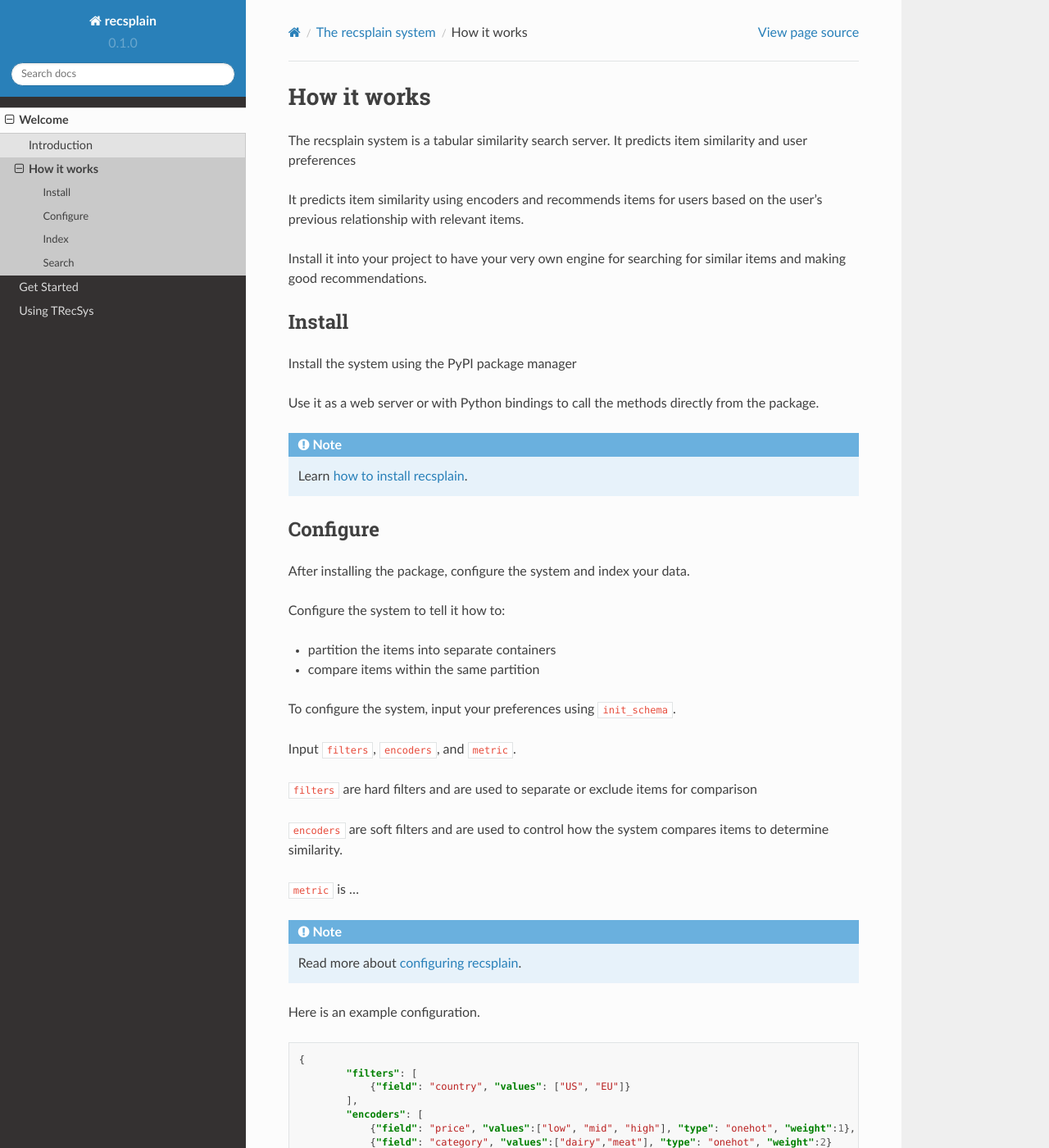
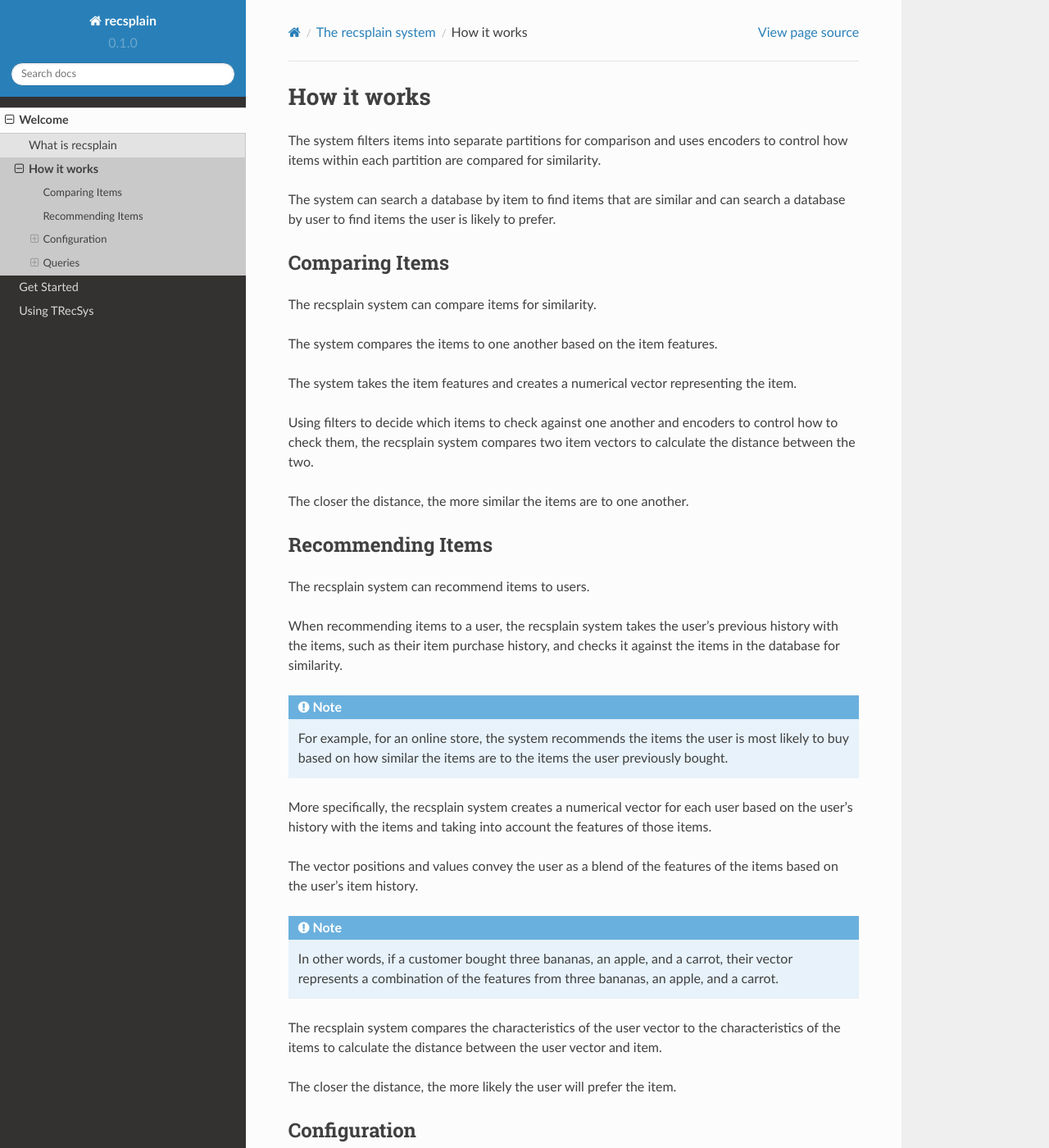
Before and after one commit to argmaxml/recsplain, a Sphinx documentation site: the page built from docs/source/how-it-works.rst, in a window 1280 px wide and 1400 px high. Shown: the whole window at 82% size. Built offline with Sphinx 7.4.7 and the Read the Docs theme 2.0.0, drawn with Linux system fonts in a browser that asks for light colours; some of the changed text lies outside the part shown.

Commit message:
working on docs in welcome section

```diff
--- a/docs/source/how-it-works.rst
+++ b/docs/source/how-it-works.rst
@@ -1,61 +1,93 @@
 How it works
 ================
 
-The recsplain system is a tabular similarity search server. It predicts item similarity and user preferences
+The system filters items into separate partitions for comparison and uses encoders to control how items within each partition are compared for similarity.
 
-It predicts item similarity using encoders and recommends items for users based on the user's previous relationship with relevant items.
+The system can search a database by item to find items that are similar and can search a database by user to find items the user is likely to prefer.
 
-Install it into your project to have your very own engine for searching for similar items and making good recommendations.
+Comparing Items
+-------------------
+
+The recsplain system can compare items for similarity.
+
+The system compares the items to one another based on the item features.
+
+The system takes the item features and creates a numerical vector representing the item.
+
+Using filters to decide which items to check against one another and encoders to control how to check them, the recsplain system compares two item vectors to calculate the distance between the two.
+
+The closer the distance, the more similar the items are to one another.
+
+Recommending Items
+-------------------
+
+The recsplain system can recommend items to users.
+
+When recommending items to a user, the recsplain system takes the user's previous history with the items, such as their item purchase history, and checks it against the items in the database for similarity.
+
+.. note::
+   For example, for an online store, the system recommends the items the user is most likely to buy based on how similar the items are to the items the user previously bought.
+
+More specifically, the recsplain system creates a numerical vector for each user based on the user's history with the items and taking into account the features of those items.
+
+The vector positions and values convey the user as a blend of the features of the items based on the user's item history.
+
+.. note::
+   In other words, if a customer bought three bananas, an apple, and a carrot, their vector represents a combination of the features from three bananas, an apple, and a carrot.
+
+The recsplain system compares the characteristics of the user vector to the characteristics of the items to calculate the distance between the user vector and item.
+
+The closer the distance, the more likely the user will prefer the item.
+
+Configuration
+---------------
+
+Filters
+****************
+
+Encoders
+****************
+-List of them
+-Weight
+
+Metric
+****************
+
+Partitions
+****************
 
 
-Install
---------------
+Vector Size
+****************
+- Adds an extra for each
 
-Install the system using the PyPI package manager
+Feature Sizes
+****************
+- Adds an extra for each
 
-Use it as a web server or with Python bindings to call the methods directly from the package.
+Total Items
+****************
 
-.. note::
-   Learn :doc:`how to install recsplain<installation>`.
+Queries
+----------
+
+K
+****************
+
+Data
+****************
+
+Item History
+****************
 
 
-Configure
---------------
+Explain
+****************
 
-After installing the package, configure the system and index your data.
 
-Configure the system to tell it how to:
+Ids
+****************
 
-- partition the items into separate containers
-- compare items within the same partition
 
-To configure the system, input your preferences using ``init_schema``.
-
-Input ``filters``, ``encoders``, and ``metric``.
-
-``filters`` are hard filters and are used to separate or exclude items for comparison
-
-``encoders`` are soft filters and are used to control how the system compares items to determine similarity.
-
-``metric`` is . . .
-
-.. note::
-    Read more about :doc:`configuring recsplain<configuration>`.
-
-Here is an example configuration.
-
-.. literalinclude:: init_schema_example.json
-  :language: JSON
-
-.. note::
-    The example is what you send in a POST body to the `init_schema` server route or pass as an argument to the `init_schema` method.
-
-Index
----------------
-
-Add items from your database to the recsplain system.
-
-Search
----------------
-
-Search your items and recommend items to users.
+Distances
+****************
--- a/docs/source/introduction.rst
+++ /dev/null
@@ -1,99 +0,0 @@
-Introduction
-====================================
-
-You can:
-
-- customize the filters, encoders, and user encoders for the similarity search server.
-- index a list of items based on feature values
-- search by item to get the other items most similar to it
-- save your custom similarity search models to disk
-- load your custom similarity search models from disk
-
-The recsplain system comes with a variety of encoders
-
-For instance, taking the food example, the recsplain system can take a student's profile of nut allergies and snack order history of ordering
-sweet fruits and see that the student is more likely to eat healthy if presented with sweet fruits instead of other foods and that the student
-should be recommended foods with nuts.
-
-To understand a user's profile previous relationship with the item, the recsplain system creates a vector for each user based on the
-user's profile and history with the items.
-
-Each user vector is a numerical vector where the vector positions and values in an n-dimensional space convey the user's profile and relationship history with the items.
-
-The vector is used to compare the user to items by looking for the distance between the user vector and item.
-
-The closer the distance, the more likely the user will prefer the item.
-
-Taking the snacks example, if a student has a profile of nut allergies and previously ordered a banana three times, an apple one time, and never ordered carrots,
-the recsplain system creates a vector representation of that user based on their allergies and order history.
-
-.. note::
-   One way to think about it is that the user vector is a nut allergy, three bananas, and one apple.
-
-The recsplain system compares the characteristics of the user vector to the characteristics of the items to calculate the distance.
-
-
-Filters
---------------------
-
-HARD FILTERS. USUALLY BY GEO OR LANGUAGE
-
-What they are
-Why use them
-How to use them
-Examples
-
-Encoders
-------------------
-
-What they are
-Why use them
-How to use them
-Examples
-
-User Encoders
-------------------
-
-What they are
-Why use them
-How to use them
-Examples
-
-Index Values
-------------------
-
-each item should be a dict mapping an item feature to its value.
-
-What does it mean to index values (what are the values)
-Why do it
-How to do it
-Examples
-
-Query
-----------------
-
-Gets a single item and returns its k nearest neighbors.
-What does it mean to save to disk
-When do it
-Why do it
-How to do it
-
-
-Save Model
-----------------
-
-Save your custom similarity search models to disk.
-What does it mean to save to disk
-When do it
-Why do it
-How to do it
-
-Load Model
------------------
-
-Load your custom similarity search models from disk.
-
-What does it mean to load from disk (where does it load to)
-When do it
-Why do it
-How to do it
--- /dev/null
+++ b/docs/source/what-is-recsplain.rst
@@ -0,0 +1,48 @@
+What is recsplain
+=====================
+
+The recsplain system is a tabular similarity search server. It predicts item similarity and user preferences.
+
+The system checks for similarity using filters and encoders.
+
+Recommendations that increase conversions
+-------------------------------------------
+Use the system to compare and recommend items.
+
+- search by item to find similar items in your database based on item features.
+- recommend items to users based on how items compare to a user's purchase history.
+
+One common application of recsplain is in online stores. The recsplain system helps online stores recommend products to customers based on items the customer already bought from the store.
+
+.. note::
+   The recommendation system is not limited to just online stores. The applications are virtually endless.
+
+Create your own
+-------------------------------------------
+Use recsplain to create your very own recommendation engine.
+
+It is easy to install and to customize to suit your needs.
+
+Configure the system to make recommendations based on your needs by using:
+
+- filters to categorically exclude data from the recommendations
+- encoders to dictate how the system checks whether items are similar
+
+After you configure the system, you can easily index a list of items from your database so that you can start making recommendations.
+
+Make recommendations
+-------------------------------------------
+Start making recommendations.
+
+Make recommendations by item or by user. Use the recsplain system for:
+
+- searching by item to get other items most similar to it
+- searching by user to get items the user most likely prefers based on the user's order history
+
+Use explanations
+-------------------------------------------
+The recsplain system explains it recommendations so that you can better understand its recommendations.
+
+Get started
+-------------------------------------------
+Go here to :doc:`get-started`!
```
Also changed, not shown: docs/source/index.rst (+2 -42 lines), docs/source/quickstart.rst (added, +58 -0 lines).
